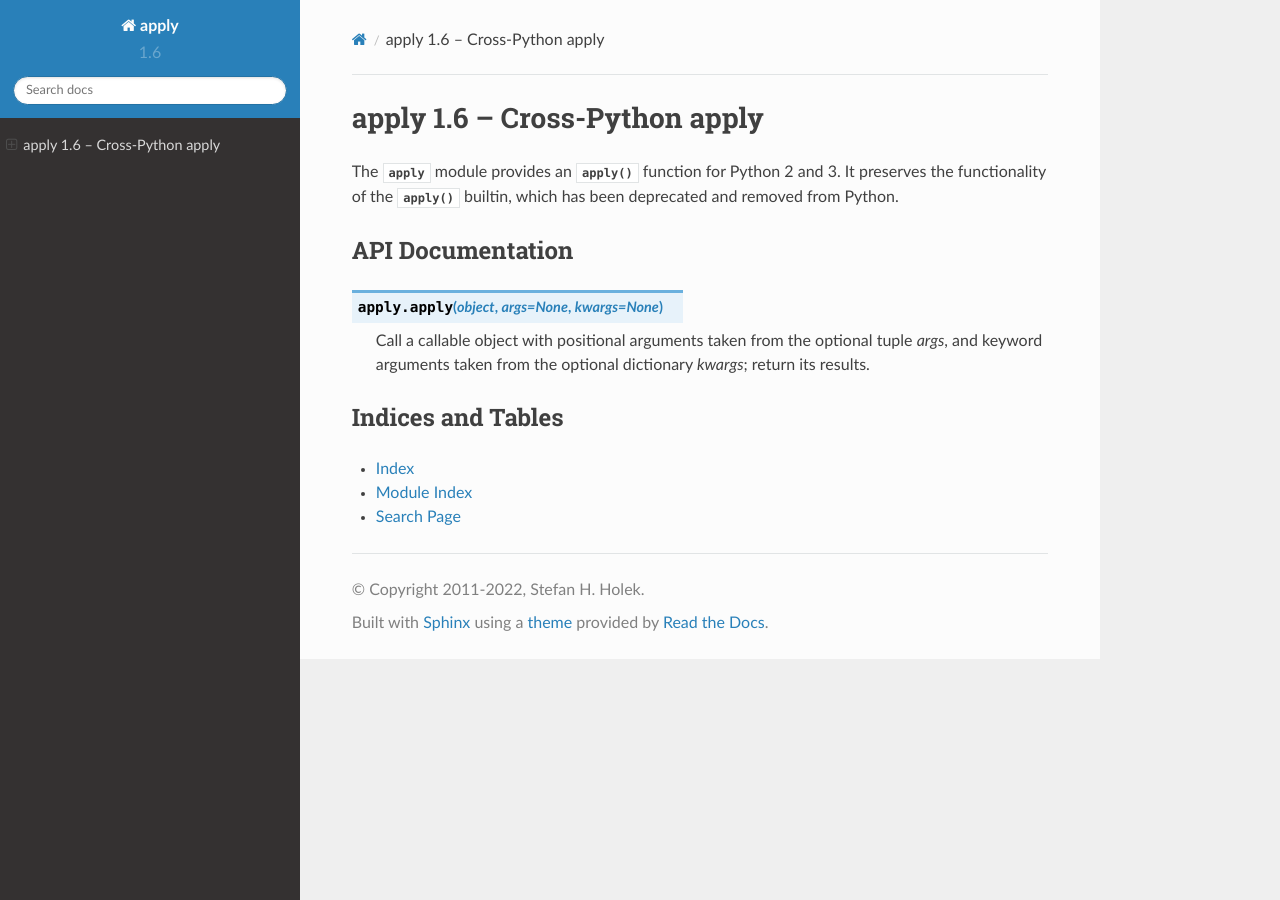
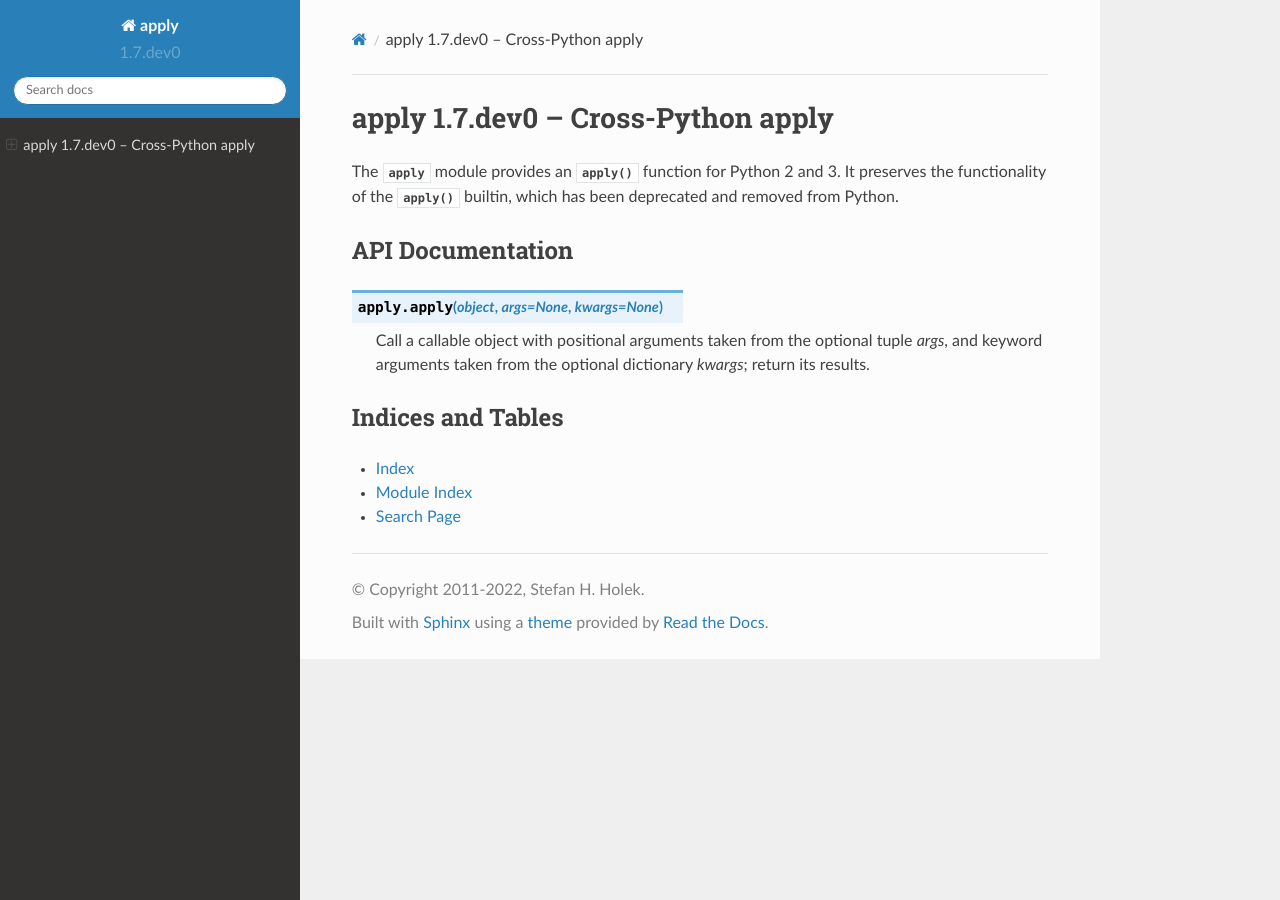
Before and after one commit to stefanholek/apply, a Sphinx documentation site: the page built from docs/index.rst, in a window 1280 px wide. Built offline with Sphinx 7.4.7 and the Read the Docs theme 2.0.0, drawn with Linux system fonts in a browser that asks for light colours.

Commit message:
Use build tag in docs version.

```diff
--- a/docs/conf.py
+++ b/docs/conf.py
@@ -48,9 +48,9 @@ copyright = u'2011-2022, Stefan H. Holek'
 # built documents.
 #
 # The full version, including alpha/beta/rc tags.
-release = '1.6'
+release = '1.7.dev0'
 # The short X.Y version.
-version = '1.6'
+version = '1.7.dev0'
 
 # The language for content autogenerated by Sphinx. Refer to documentation
 # for a list of supported languages.
```
